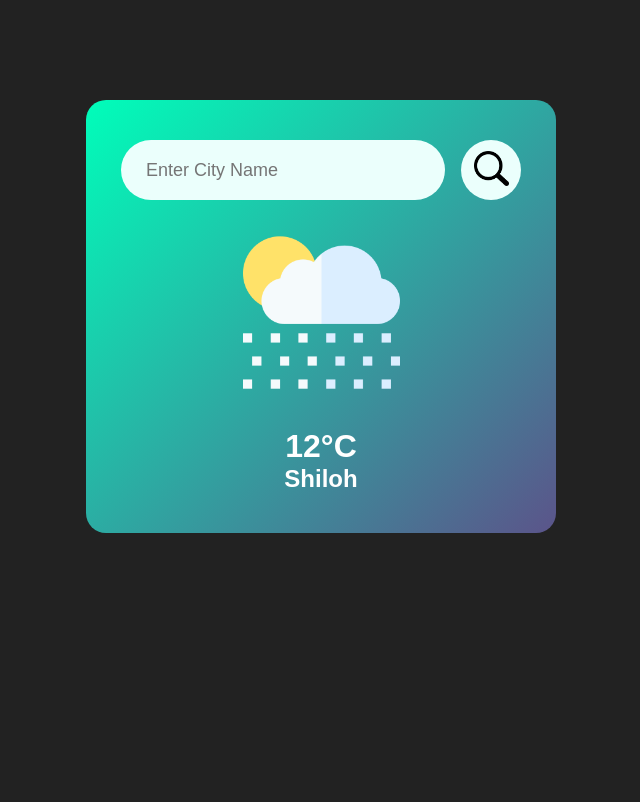
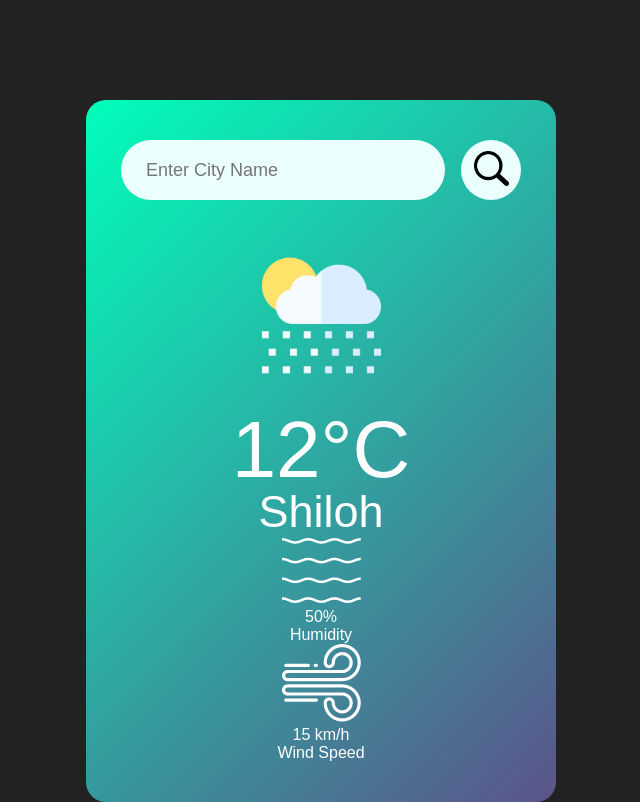
Before and after one commit to esunhenri/weather-app, a plain HTML site: page index.html in a window 1280 px wide. Shown: the whole page, without its empty margins (319-959 px from the left). Drawn offline with Linux system fonts and the light colour scheme.

Commit message:
weather app
need to fix alignment

```diff
--- a/index.html
+++ b/index.html
@@ -17,6 +17,22 @@
         <img src="images/rain.png" class="weather-icon">
         <h1 class="temp">12°C</h1>
         <h2 class="city">Shiloh</h2>
+        <div class="'details">
+            <div class="col">
+                <img src="images/humidity.png">
+                <div>
+                    <p class="humidity">50%</p>
+                    <p>Humidity</p>
+                </div>
+            </div>
+            <div class="col">
+                <img src="images/wind.png">
+                <div>
+                    <p class="wind">15 km/h</p>
+                    <p>Wind Speed</p>
+                </div>
+            </div>
+        </div>
     </div>
 </div>
 
--- a/style.css
+++ b/style.css
@@ -3,7 +3,6 @@
     padding: 0;
     font-family: 'Poppins', sans-serif;
     box-sizing: border-box;
-
 }
 
 body{
@@ -11,7 +10,6 @@ body{
 }
 
 .card{
-
     width: 90%;
     max-width: 470px;
     background: linear-gradient(135deg, #00feba, #5b548a);
@@ -20,20 +18,16 @@ body{
     border-radius: 20px;
     padding: 40px 35px;
     text-align: center;
-
 }
 
 .search{
-
     width: 100%;
     display: flex;
     align-items: center;
     justify-content: space-between;
-
 }
 
 .search input{
-
     border: 0;
     outline: 0;
     background: #ebfffc;
@@ -44,11 +38,9 @@ body{
     flex: 1;
     margin-right: 16px;
     font-size: 18px;
-
 }
 
 .search button{
-
     border: 0;
     outline: 0;
     background: #ebfffc;
@@ -56,5 +48,28 @@ body{
     width: 60px;
     height: 60px;
     cursor: pointer;
+}
 
+.weather-icon{
+    width: 170px;
+    margin-top: 30px;
 }
+
+.weather h1{
+    font-size: 80px;
+    font-weight: 500;
+}
+
+.weather h2{
+    font-size: 45px;
+    font-weight: 400;
+    margin-top: -10px;
+}
+
+.details{
+    display: flex;
+    align-items: center;
+    justify-content: space-between;
+    padding: 0 20px;
+    margin-top: 50px;
+}
```
